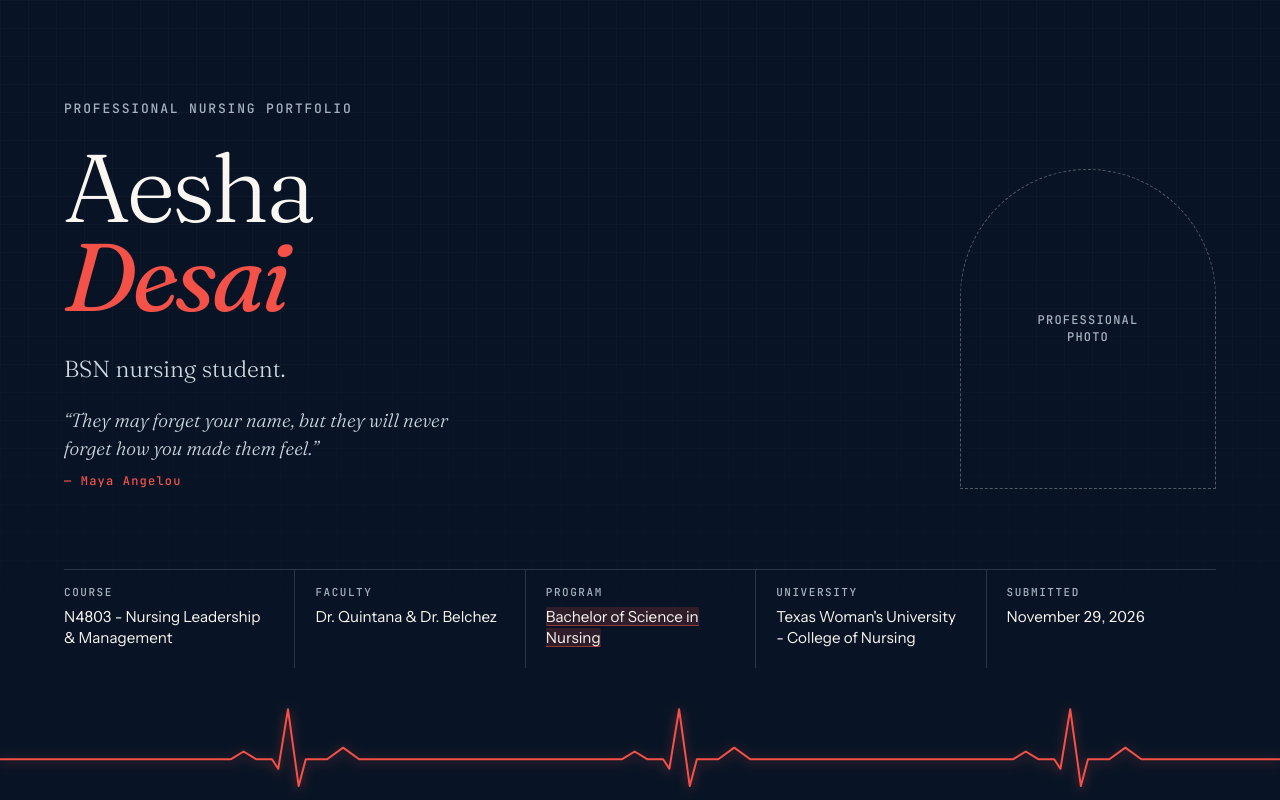
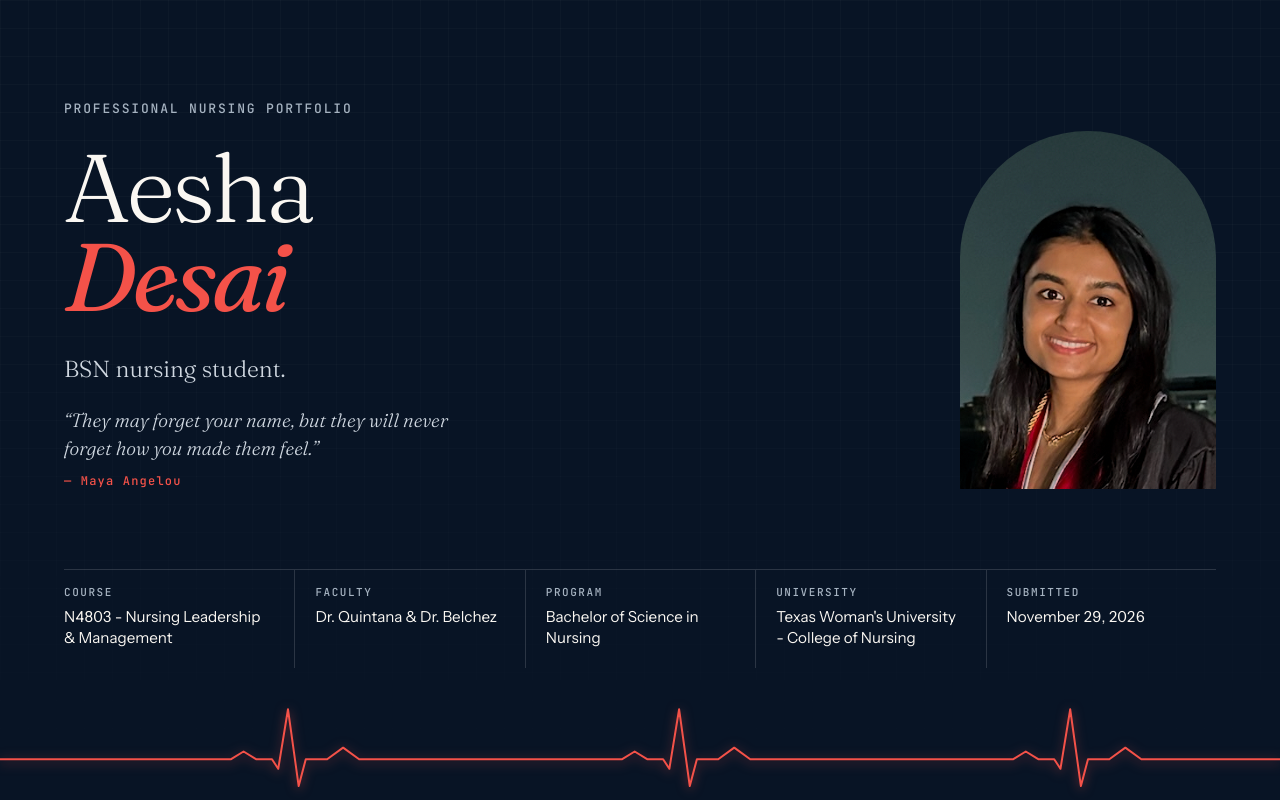
Before and after one commit to AESHADESAI-BIT/Nurse-Portfolio, a plain HTML site: page index.html in a window 1280 px wide. Shown: the top 800 px of the page. Drawn offline with Linux system fonts and the light colour scheme.

Commit message:
Add portrait photo; confirm program name

```diff
--- a/index.html
+++ b/index.html
@@ -28,14 +28,13 @@
       <p class="hero-lede">BSN nursing student.</p>
       <blockquote class="hero-quote"><p>“They may forget your name, but they will never forget how you made them feel.”</p><cite>— Maya Angelou</cite></blockquote>
     </div>
-    <!-- Swap for: <img class="portrait" src="photo.jpg" alt="Portrait of Aesha Desai"> -->
-    <div class="portrait portrait-empty" aria-hidden="true">Professional<br>photo</div>
+    <img class="portrait" src="photo.png" alt="Portrait of Aesha Desai" width="414" height="358">
   </div>
 
   <dl class="hero-meta">
     <div><dt>Course</dt><dd>N4803 - Nursing Leadership &amp; Management</dd></div>
     <div><dt>Faculty</dt><dd>Dr. Quintana &amp; Dr. Belchez</dd></div>
-    <div><dt>Program</dt><dd><span class="ph">Bachelor of Science in Nursing</span></dd></div>
+    <div><dt>Program</dt><dd>Bachelor of Science in Nursing</dd></div>
     <div><dt>University</dt><dd>Texas Woman's University - College of Nursing</dd></div>
     <div><dt>Submitted</dt><dd><time datetime="2026-11-29">November 29, 2026</time></dd></div>
   </dl>
```
Also changed, not shown: photo.png (added).
